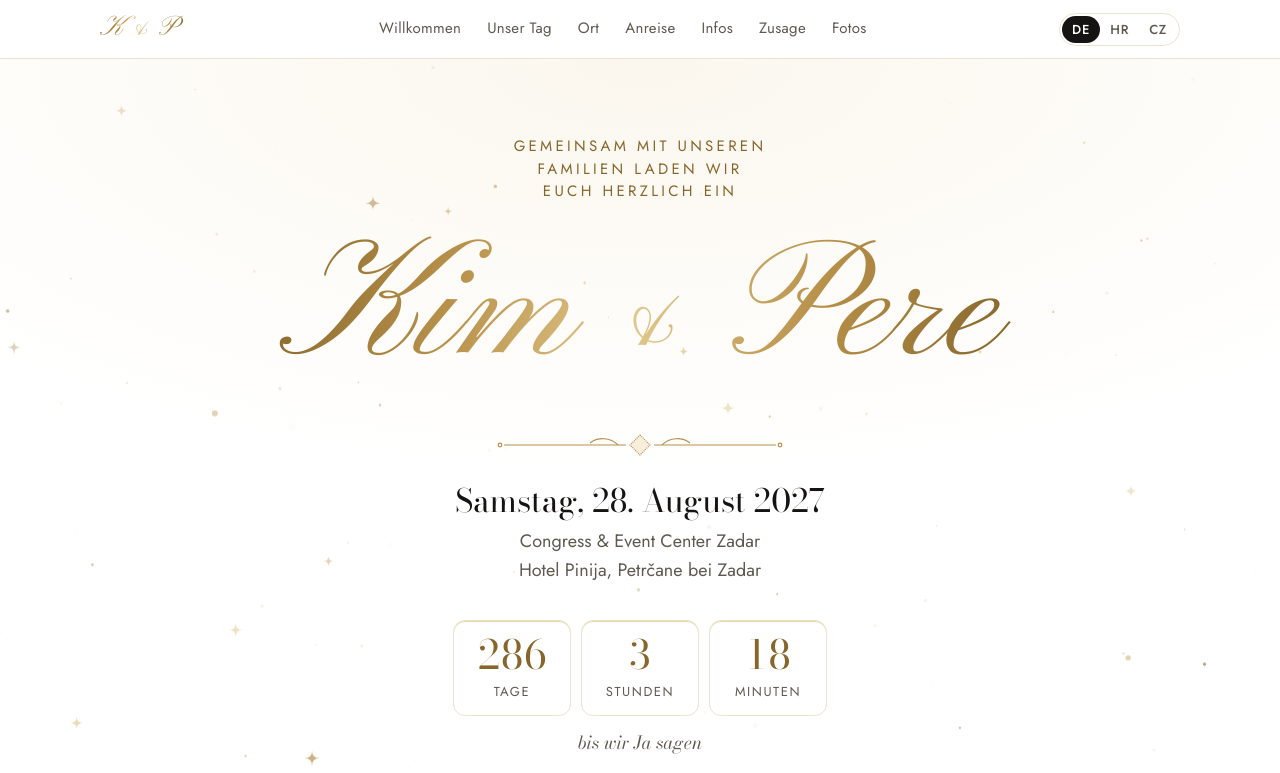
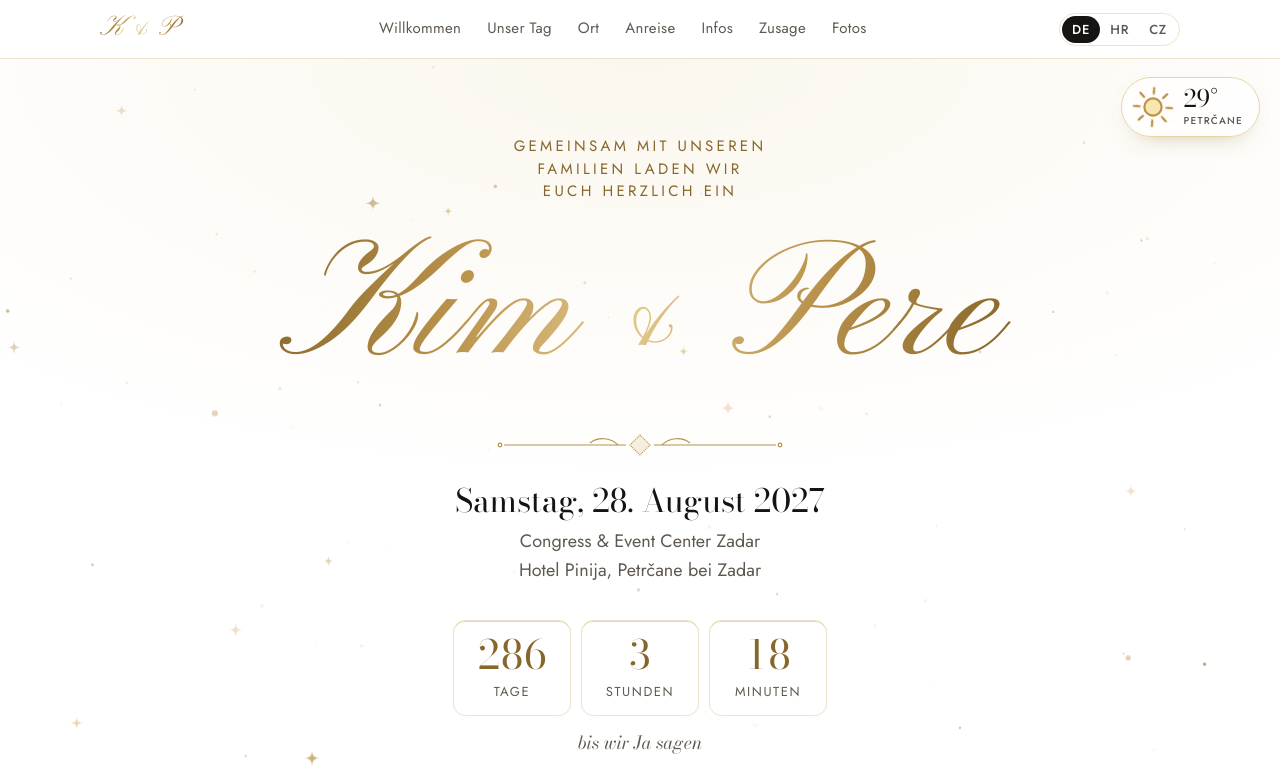
Before and after one commit to Pere-D/hochzeit, a plain HTML site: page index.html in a window 1280 px wide. Shown: the top 773 px of the page. Drawn offline with nearby package versions, Linux system fonts and the light colour scheme; animation ran at ten frames a second.

Commit message:
Animiertes Wetter-Badge oben rechts im Hero
Co-Authored-By: Claude Opus 5.5 <noreply@anthropic.com>
Claude-Session: https://claude.ai/code/session_012GmBzHssjmQutr13zqsqws

```diff
--- a/index.html
+++ b/index.html
@@ -469,6 +469,27 @@ h2{font:400 clamp(34px,4.6vw,50px)/1.1 var(--f-display);margin:0;text-wrap:balan
 .wx-rows dd{margin:2px 0 0;font:400 20px/1.2 var(--f-display);font-variant-numeric:lining-nums}
 .wx-note{grid-column:1/-1;margin:0;font-size:14px;color:var(--muted);border-top:1px solid var(--gold-l);padding-top:12px}
 @media (max-width:560px){.wx{grid-template-columns:minmax(0,1fr);padding:26px 20px 18px}.wx-ico{width:64px;height:64px}}
+
+/* Little live weather badge, top right in the hero */
+.hwx{position:absolute;top:18px;right:max(20px,env(safe-area-inset-right,0px));z-index:2;display:flex;align-items:center;gap:8px;padding:6px 16px 6px 8px;border-radius:999px;background:rgba(255,255,255,.72);border:1px solid var(--gold-l);-webkit-backdrop-filter:blur(8px);backdrop-filter:blur(8px);text-decoration:none;color:var(--ink);box-shadow:0 10px 26px -18px rgba(134,102,43,.7);animation:rise .9s 2s both;transition:transform .3s ease}
+.hwx:hover{transform:translateY(-2px)}
+.hwx-ico{width:46px;height:46px;flex:none;fill:none;stroke:var(--gold);stroke-width:2.2;stroke-linecap:round;stroke-linejoin:round;overflow:visible}
+.hwx-ico .core{fill:#F7E6B0}
+.hwx-ico .cl{fill:#fff;animation:hwdrift 5s ease-in-out infinite alternate}
+.hwx-ico .rays{transform-origin:24px 24px;animation:wxspin 18s linear infinite}
+.hwx.k-partly .rays{transform-origin:17px 17px}
+.hwx-ico .drops{stroke-dasharray:3 4;animation:wxdrip 1s linear infinite}
+.hwx-ico .bolt{stroke:var(--gold-d);animation:hwflash 2.4s ease-in-out infinite}
+.hwx.k-sun .hwx-ico,.hwx.k-partly .hwx-ico{animation:hwglow 3.2s ease-in-out infinite}
+.hwx.hot .hwx-ico{stroke:#C98A2E}.hwx.hot .core{fill:#F6CF7A}
+.hwx.cool .core{fill:#F1EBD9}
+.hwx-t{display:flex;flex-direction:column;line-height:1}
+.hwx-t b{font:400 24px/1 var(--f-display);font-variant-numeric:lining-nums}
+.hwx-t small{font:500 10px/1.4 var(--f-body);letter-spacing:.12em;text-transform:uppercase;color:var(--muted);margin-top:3px}
+@keyframes hwdrift{from{transform:translateX(-1.5px)}to{transform:translateX(2.5px)}}
+@keyframes hwglow{0%,100%{filter:drop-shadow(0 0 0 rgba(232,190,90,0))}50%{filter:drop-shadow(0 0 7px rgba(232,190,90,.85))}}
+@keyframes hwflash{0%,82%,100%{opacity:1}86%,94%{opacity:.15}}
+@media (max-width:560px){.hwx{top:12px;padding:4px 12px 4px 6px}.hwx-ico{width:36px;height:36px}.hwx-t b{font-size:20px}.hero-in{padding-top:74px}}
 </style>
 </head>
 <body>
@@ -495,6 +516,7 @@ h2{font:400 clamp(34px,4.6vw,50px)/1.1 var(--f-display);margin:0;text-wrap:balan
 <main id="top">
   <section class="hero" aria-label="Kim &amp; Pere">
     <canvas id="dust" aria-hidden="true"></canvas>
+    <a class="hwx" id="hwx" href="#infos"><svg class="hwx-ico" id="hwx-ico" viewBox="0 0 48 48" aria-hidden="true"></svg><span class="hwx-t"><b id="hwx-temp">29°</b><small>Petrčane</small></span></a>
     <div class="hero-in wrap">
       <p class="kicker" data-i18n="hero.kicker">Gemeinsam mit unseren Familien laden wir euch herzlich ein</p>
       <h1 class="names foil"><span class="n">Kim</span> <span class="amp">&amp;</span> <span class="n">Pere</span></h1>
@@ -1225,6 +1247,12 @@ const WX_ICONS={
   cloud:'<path d="M14 36h20a8 8 0 0 0 0-16 10 10 0 0 0-19 3 6.5 6.5 0 0 0-1 13z"/>',
   rain:'<path d="M14 30h20a8 8 0 0 0 0-16 10 10 0 0 0-19 3 6.5 6.5 0 0 0-1 13z"/><path class="drops" d="M17 35l-2 6M25 35l-2 6M33 35l-2 6"/>',
   storm:'<path d="M14 30h20a8 8 0 0 0 0-16 10 10 0 0 0-19 3 6.5 6.5 0 0 0-1 13z"/><path d="M25 31l-4 6h5l-3 6"/>'};
+const HWX_ICONS={
+  sun:'<circle class="core" cx="24" cy="24" r="9"/><g class="rays"><path d="M24 4v6M24 38v6M4 24h6M38 24h6M9.9 9.9l4.2 4.2M33.9 33.9l4.2 4.2M9.9 38.1l4.2-4.2M33.9 14.1l4.2-4.2"/></g>',
+  partly:'<g class="rays"><circle class="core" cx="17" cy="17" r="7"/><path d="M17 4v4M4 17h4M7.8 7.8l2.8 2.8M26.2 7.8l-2.8 2.8"/></g><path class="cl" d="M16 40h19a7.5 7.5 0 0 0 0-15 9.5 9.5 0 0 0-18 3.2A5.9 5.9 0 0 0 16 40z"/>',
+  cloud:'<path class="cl" d="M13 37h21a8.5 8.5 0 0 0 0-17 10.5 10.5 0 0 0-20 3.4A6.8 6.8 0 0 0 13 37z"/>',
+  rain:'<path class="cl" d="M13 30h21a8.5 8.5 0 0 0 0-17 10.5 10.5 0 0 0-20 3.4A6.8 6.8 0 0 0 13 30z"/><path class="drops" d="M17 35l-2 7M25 35l-2 7M33 35l-2 7"/>',
+  storm:'<path class="cl" d="M13 30h21a8.5 8.5 0 0 0 0-17 10.5 10.5 0 0 0-20 3.4A6.8 6.8 0 0 0 13 30z"/><path class="bolt" d="M25 31l-4 6h5l-3 7"/>'};
 const wxKind=c=>c===0?"sun":c<=2?"partly":(c===3||c===45||c===48)?"cloud":c>=95?"storm":"rain";
 let WX=null;
 function renderWx(){
@@ -1232,6 +1260,8 @@ function renderWx(){
   const after=Date.now()>Date.parse("2027-08-29T22:00:00Z"); box.hidden=after; if(after) return;
   const live=!!(WX&&WX.max!=null), kind=live?wxKind(WX.code):"sun";
   $("wx-ico").innerHTML=WX_ICONS[kind];
+  const hb=$("hwx"), tmax=live?Math.round(WX.max):29;
+  if(hb){ $("hwx-ico").innerHTML=HWX_ICONS[kind]; $("hwx-temp").textContent=tmax+"°"; hb.className="hwx k-"+kind+(tmax>=30?" hot":tmax<24?" cool":""); hb.setAttribute("aria-label",t("wx.title")+": "+t("wx.k."+kind)+", "+tmax+"°"); }
   $("wx-badge").textContent=t(live?"wx.live":"wx.clim");
   $("wx-cond").textContent=t("wx.k."+kind);
   $("wx-temp").textContent=(live?Math.round(WX.max):29)+"°";
```
